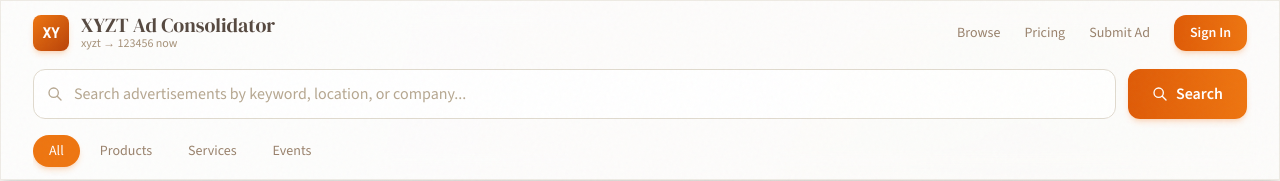
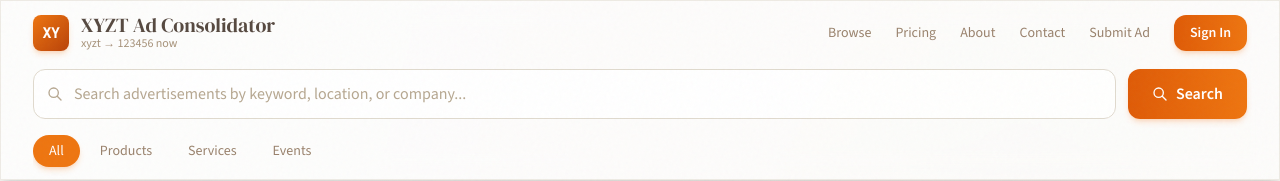
Before and after one commit to papajo/AdConsolidator, a Next.js app: page / in a window 1280 px wide. Shown: the top 181 px of the page. Built offline with nearby package versions, Linux system fonts and the light colour scheme.

Commit message:
Update src/components/Header.jsx

```diff
--- a/src/components/Header.jsx
+++ b/src/components/Header.jsx
@@ -26,9 +26,11 @@ export default function Header({ onSearch, onCategoryChange, activeCategory }) {
           </div>
 
           <nav className="hidden md:flex items-center gap-6">
-            <a href="#" className="text-sm font-medium text-surface-600 hover:text-brand-600 transition-colors">Browse</a>
+            <Link href="/" className="text-sm font-medium text-surface-600 hover:text-brand-600 transition-colors">Browse</Link>
             <Link href="/pricing" className="text-sm font-medium text-surface-600 hover:text-brand-600 transition-colors">Pricing</Link>
-            <a href="#" className="text-sm font-medium text-surface-600 hover:text-brand-600 transition-colors">Submit Ad</a>
+            <Link href="/about" className="text-sm font-medium text-surface-600 hover:text-brand-600 transition-colors">About</Link>
+            <Link href="/contact" className="text-sm font-medium text-surface-600 hover:text-brand-600 transition-colors">Contact</Link>
+            <button onClick={() => setShowSubmitModal(true)} className="text-sm font-medium text-surface-600 hover:text-brand-600 transition-colors">Submit Ad</button>
             <button className="btn-primary text-sm py-2 px-4">
               Sign In
             </button>
```
